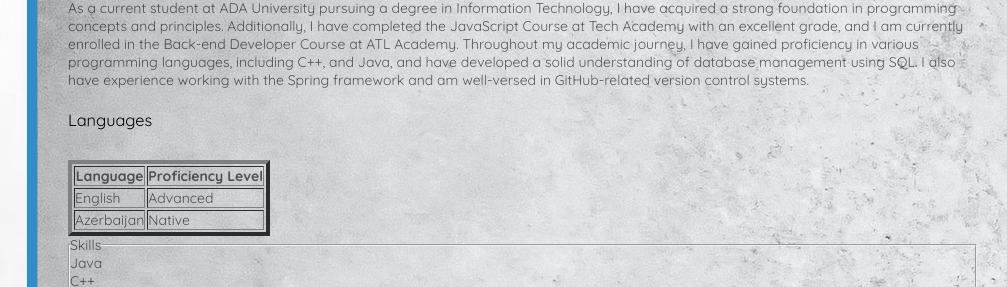
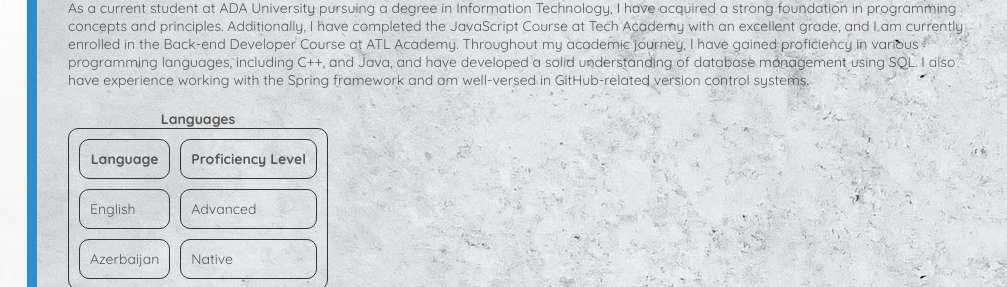
Before and after one commit to Orkhan11980/wm1_fall23_sec2, a plain HTML site: page brief_cv.html in a window 1280 px wide. Shown: the part 406-693 px from the top of the page, 273-1280 px from the left. Drawn offline with Linux system fonts and the light colour scheme; some icons are missing.

Commit message:
complete

```diff
--- a/brief_cv.html
+++ b/brief_cv.html
@@ -5,6 +5,7 @@
   <title>Orkhan Ismayilov, Junior Developer</title>
   <link rel="stylesheet" href="./style.css">
   <link rel="stylesheet" href="https://cdn.jsdelivr.net/gh/jpswalsh/academicons@1/css/academicons.min.css">
+  <link rel="icon"  type="image/x-icon" href="./img/favicon.ico">
 
 </head>
 <body>
@@ -86,13 +87,12 @@
 				<h2>Introduction</h2>
 				<p id="intro">As a current student at ADA University pursuing a degree in Information Technology, I have acquired a strong foundation in programming concepts and principles. Additionally, I have completed the JavaScript Course at Tech Academy with an excellent grade, and I am currently enrolled in the Back-end Developer Course at ATL Academy. Throughout my academic journey, I have gained proficiency in various programming languages, including C++, and Java, and have developed a solid understanding of database management using SQL. I also have experience working with the Spring framework and am well-versed in GitHub-related version control systems.</p>
 			</div>
-			<h3>Languages </h3>
+
 
 <div>
     <table  border ="4", >
-
+     <caption > <strong>Languages</strong></caption>
          <thead>
-
              <tr >
                  <th>Language</th>
                  <th>Proficiency Level</th>
--- a/style.css
+++ b/style.css
@@ -2,6 +2,7 @@
 @import url('https://fonts.googleapis.com/css?family=Quicksand:300,400,500,700');
 @import url('https://fonts.googleapis.com/css?family=Roboto');
 @import url('https://fonts.googleapis.com/css?family=Young Serif');
+
 
 *{
   margin: 0;
@@ -19,7 +20,6 @@ h6 {
 }
 html {
   height: 100%;
-
 }
 body {
   height: 100%;
@@ -277,6 +277,8 @@ i.material-icons {
     flex: 1;
     overflow-y: auto;
     margin-left: 10px;
+    background-repeat: no-repeat;
+    background-attachment: fixed;
     background-image: url(./img/photo-1541140134513-85a161dc4a00.avif);
     border-left: 1px solid rgba(221, 221, 221, 0.38);
 }
@@ -544,3 +546,14 @@ btn:hover {
   border: none;
 
 }
+
+
+table, th, td {
+  border: 1px solid black;
+  border-radius: 10px;
+  border-color: rgb(49, 55, 53);
+  border-spacing: 10px;
+}
+th,td{
+  padding: 10px;
+}
```
Also changed, not shown: digitalcard.html (+2 -1 lines), education.html (+1 -0 lines), index.html (+6 -2 lines), questionarie.html (+1 -0 lines), img/favicon.ico (added), 2 other files.
